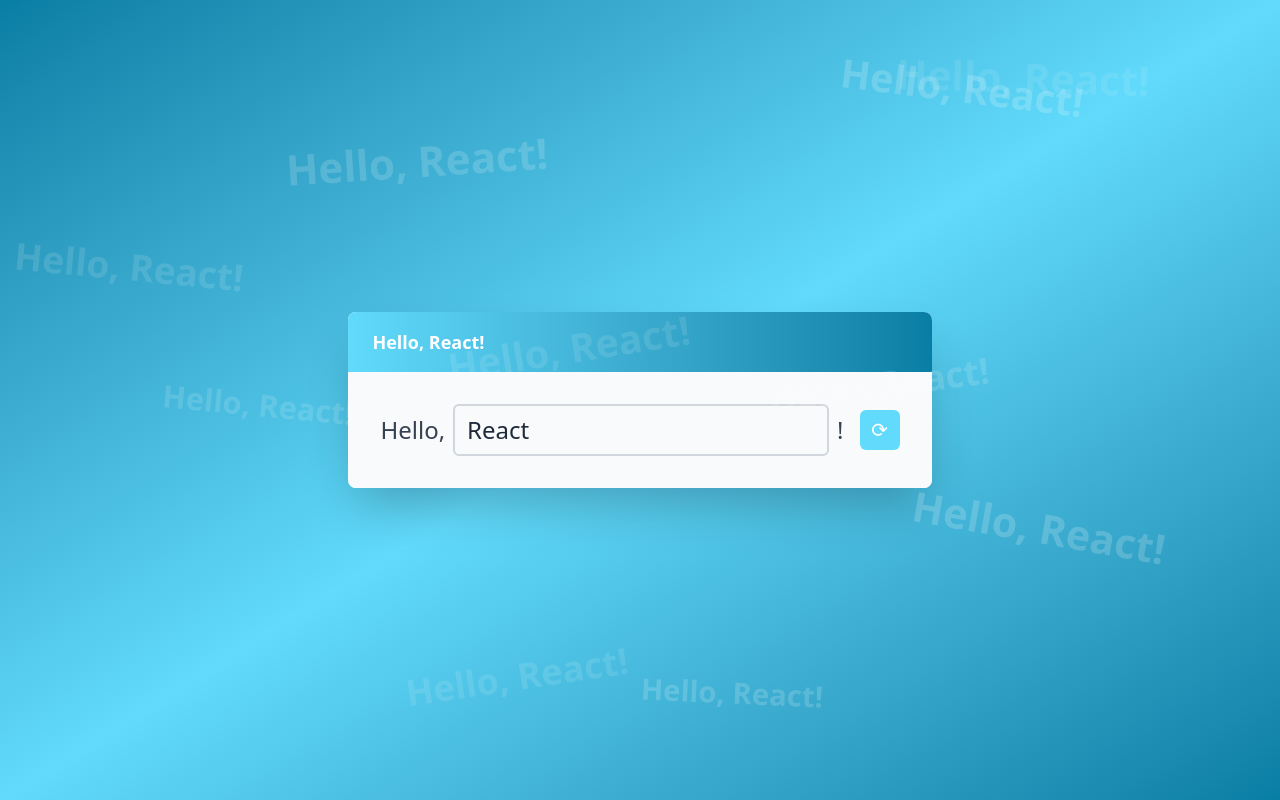
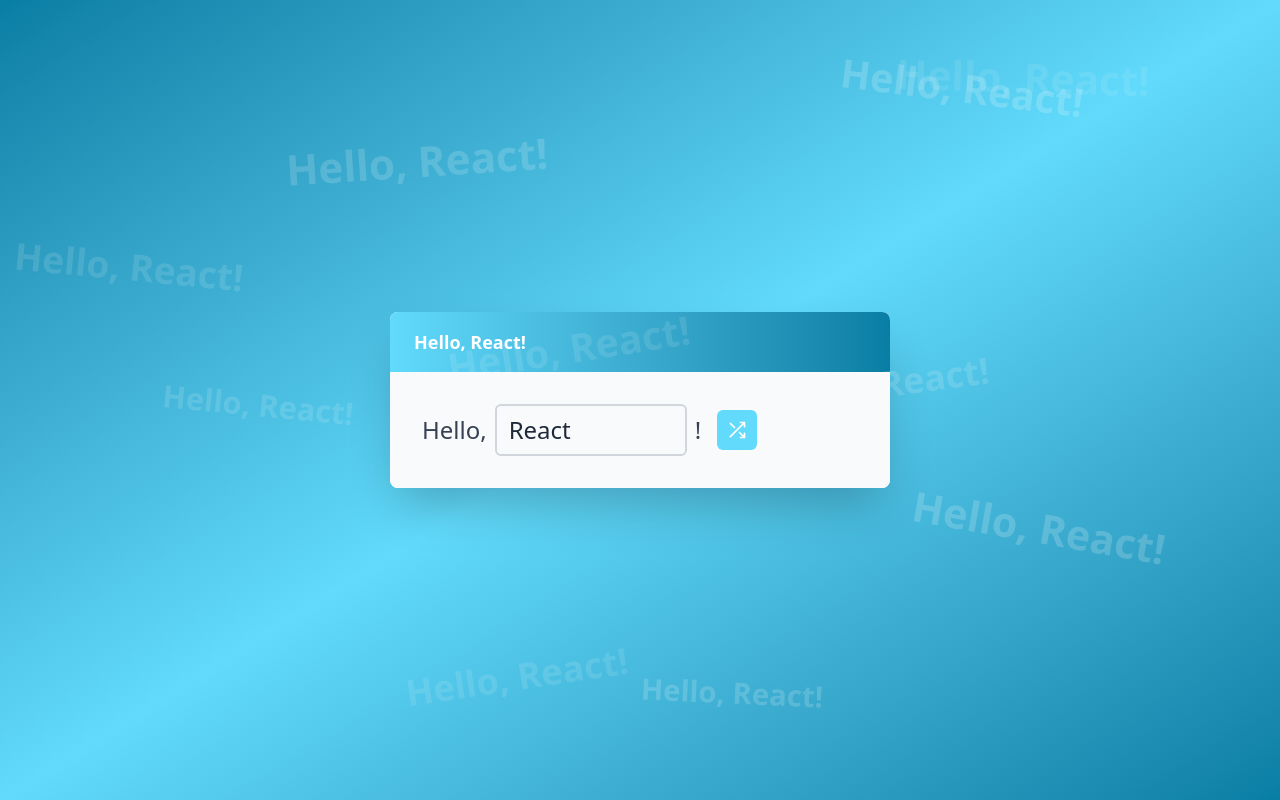
Before and after one commit to TheHelloWorldWriter/reacting, a React (Vite) app: page / in a window 1280 px wide. Built offline with nearby package versions, Linux system fonts and the light colour scheme.

Commit message:
Add SvgIcon component and shuffle icon to GreetingDialog

```diff
--- a/src/components/GreetingDialog.tsx
+++ b/src/components/GreetingDialog.tsx
@@ -1,3 +1,5 @@
+import { SvgIcon } from './SvgIcon';
+
 interface GreetingDialogProps {
   name: string;
   greeting: string;
@@ -23,16 +25,16 @@
             type="text"
             value={name}
             onChange={(e) => onNameChange(e.target.value)}
-            className="flex-1 px-3 py-2 border-2 border-gray-300 rounded-md focus:outline-none focus:border-[#61DAFB] transition-colors duration-200 text-gray-800"
+            className="w-48 px-3 py-2 border-2 border-gray-300 rounded-md focus:outline-none focus:border-[#61DAFB] transition-colors duration-200 text-gray-800"
             placeholder="Enter name..."
           />
           <span className="text-gray-700 font-medium">!</span>
           <button
             onClick={onShuffle}
-            className="ml-2 w-10 h-10 flex items-center justify-center bg-[#61DAFB] hover:bg-[#087ea4] text-white rounded-md transition-colors duration-200 text-xl"
+            className="ml-2 w-10 h-10 flex items-center justify-center bg-[#61DAFB] hover:bg-[#087ea4] text-white rounded-md transition-colors duration-200"
             aria-label="Shuffle name"
           >
-            ⟳
+            <SvgIcon name="shuffle" size={20} />
           </button>
         </div>
       </div>
--- /dev/null
+++ b/src/components/SvgIcon.tsx
@@ -0,0 +1,13 @@
+interface SvgIconProps {
+  name: string;
+  className?: string;
+  size?: number;
+}
+
+export function SvgIcon({ name, className = '', size = 24 }: SvgIconProps) {
+  return (
+    <svg className={className} width={size} height={size} aria-hidden="true">
+      <use href={`/icons.svg#icon-${name}`} />
+    </svg>
+  );
+}
```
Also changed, not shown: public/icons.svg (added).
